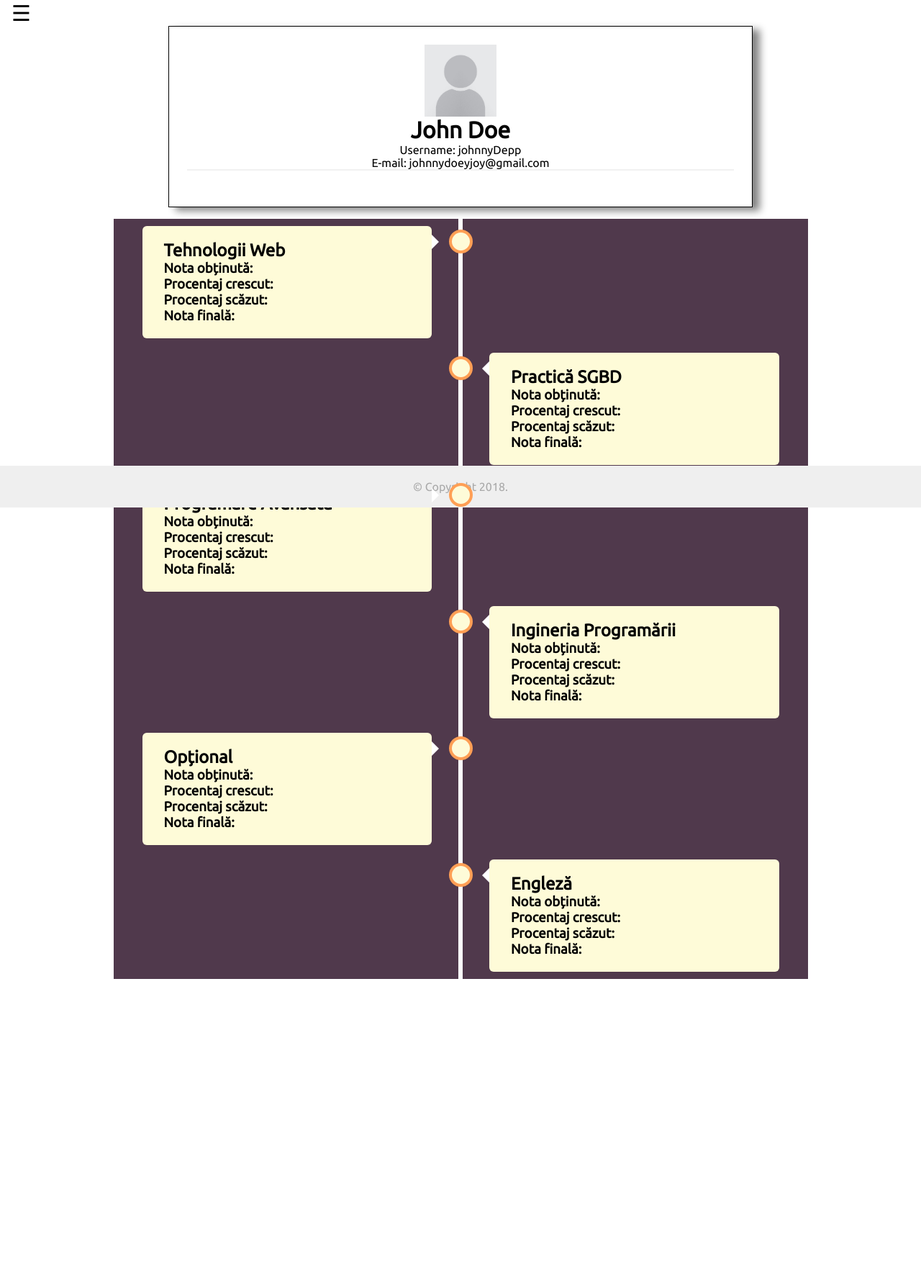
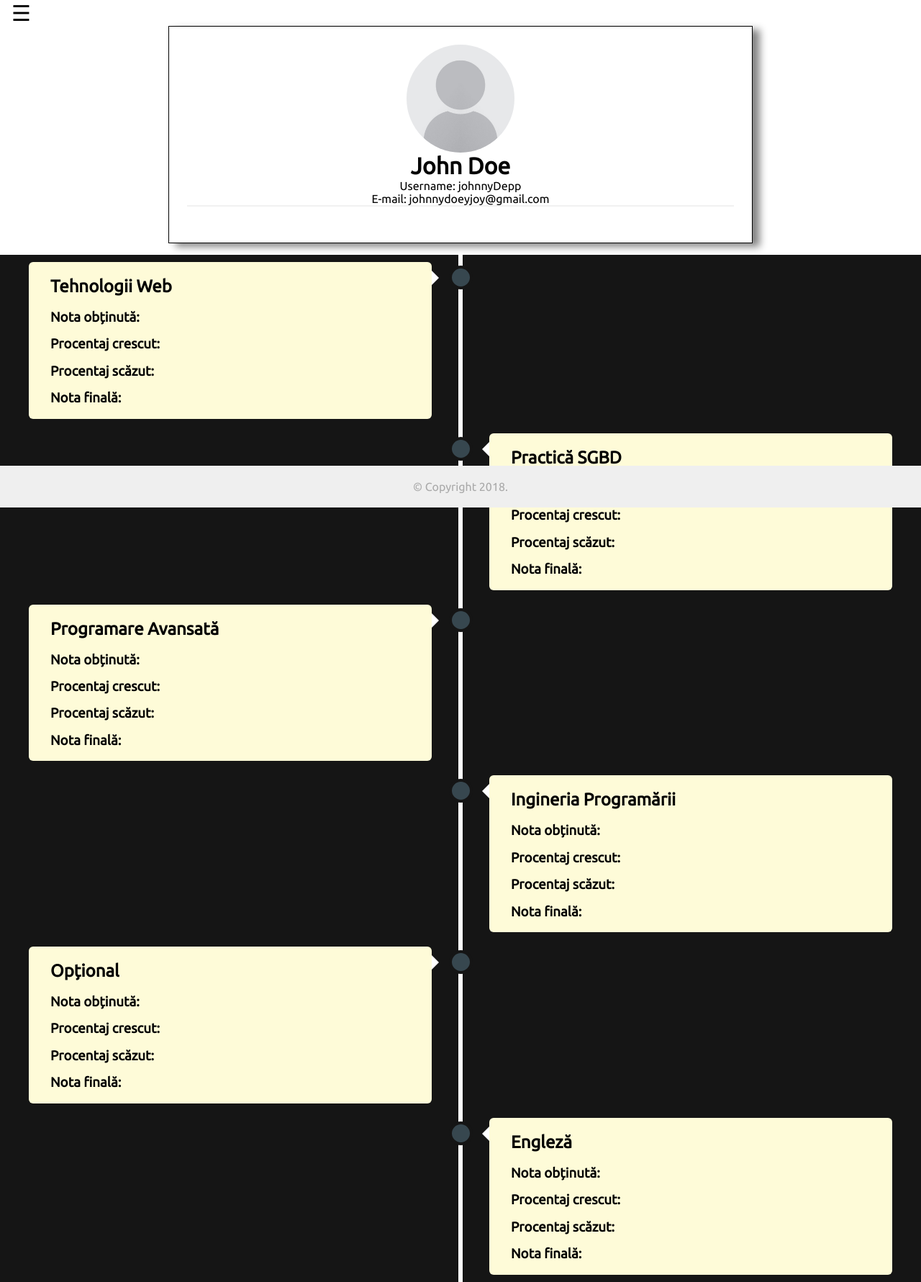
Before and after one commit to stefanamurarasu/ProGnosiX, a PHP site: page /profile.html in a window 1280 px wide. Shown: the part 95-1876 px from the top of the page at 72% size. Before the commit the page ends 1455 px from the top, so only its background shows below. Run offline with PHP 8.4, Linux system fonts and the light colour scheme.

Commit message:
modified

```diff
--- a/css/profile.css
+++ b/css/profile.css
@@ -6,24 +6,34 @@
 
 .pgx-user-info {
     display: inline-block;
-    max-width: 95%;
+    max-width: 100%;
     float: left;
 }
 
 .pgx-avatar img {
-    min-width: 100px;
-    min-height: 100px;
-    max-height: 100px;
-    max-width: 100px;
+    display: inline-block;
+    width: 150px;
+    height: 150px;
+    border-radius: 50%;
+
+    background-repeat: no-repeat;
+    background-position: center center;
+    background-size: cover;
 }
 
+.details{
+    color: white;
+    height: 200px;
+    line-height: 2;
+
+}
 /* timeline */
 
 .final-grades {
     position: relative;
-    max-width: 965px;
+    max-width: 1600px;
     margin: 0 auto;
-    background-color: 50394c;
+    background-color:#151515;
 }
 
 .final-grades::after {
@@ -51,8 +61,8 @@
     width: 25px;
     height: 25px;
     right: -17px;
-    background-color: #fefbd8;
-    border: 4px solid #FF9F55;
+    background-color: #37474f;
+    border: 4px solid  #151515;
     top: 15px;
     border-radius: 50%;
     z-index: 1;
@@ -97,8 +107,9 @@
 }
 
 .continut {
-    padding: 20px 30px;
+    padding: 10px 30px;
     background-color: #fefbd8;
     position: relative;
     border-radius: 6px;
+    line-height: 2;
 }
```
